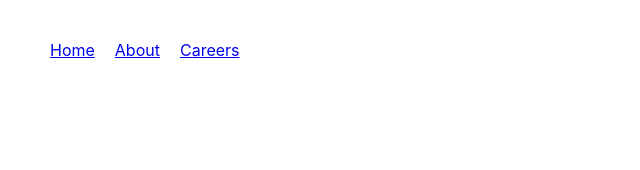
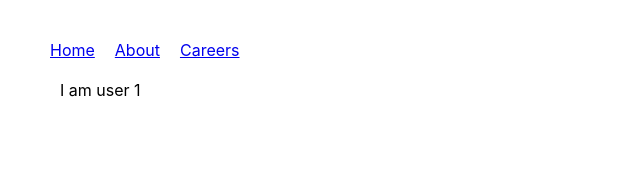
Before and after one commit to i-am-arav/react-router-demo, a React (Create React App) app: page /users/1 in a window 1280 px wide. Before the commit this address had no page. Shown: the top 170 px of the page, without its empty margins (0-640 px from the left). Built offline with nearby package versions, Linux system fonts and the light colour scheme.

Commit message:
2.Params from URL and useParam Hook

```diff
--- a/src/App.js
+++ b/src/App.js
@@ -3,6 +3,8 @@ import { Routes, Route, Link } from 'react-router-dom';
 import Home from './pages/Home';
 import About from './pages/About';
 import Careers from './pages/Careers';
+import Users from './pages/Users';
+import UserDetails from './pages/UserDetails';
 
 function App() {
   return (
@@ -16,6 +18,8 @@ function App() {
       <Route path='/' element={<Home />} />
       <Route path='/about' element={<About />} />
       <Route path='/careers' element={<Careers />} />
+      <Route path='/users' element={<Users />} />
+      <Route path='/users/:userId' element={<UserDetails />} />
     </Routes>
     </div>
   );
--- /dev/null
+++ b/src/pages/UserDetails.jsx
@@ -0,0 +1,11 @@
+import React from 'react'
+import { useParams } from 'react-router-dom'
+
+const UserDetails = () => {
+const {userId} = useParams()
+  return (
+    <div style={{margin:'20px'}}>I am user {userId}</div>
+  )
+}
+
+export default UserDetails
--- /dev/null
+++ b/src/pages/Users.jsx
@@ -0,0 +1,9 @@
+import React from 'react'
+
+const Users = () => {
+  return (
+    <div style={{margin:'20px'}}>Users List Page</div>
+  )
+}
+
+export default Users
```
